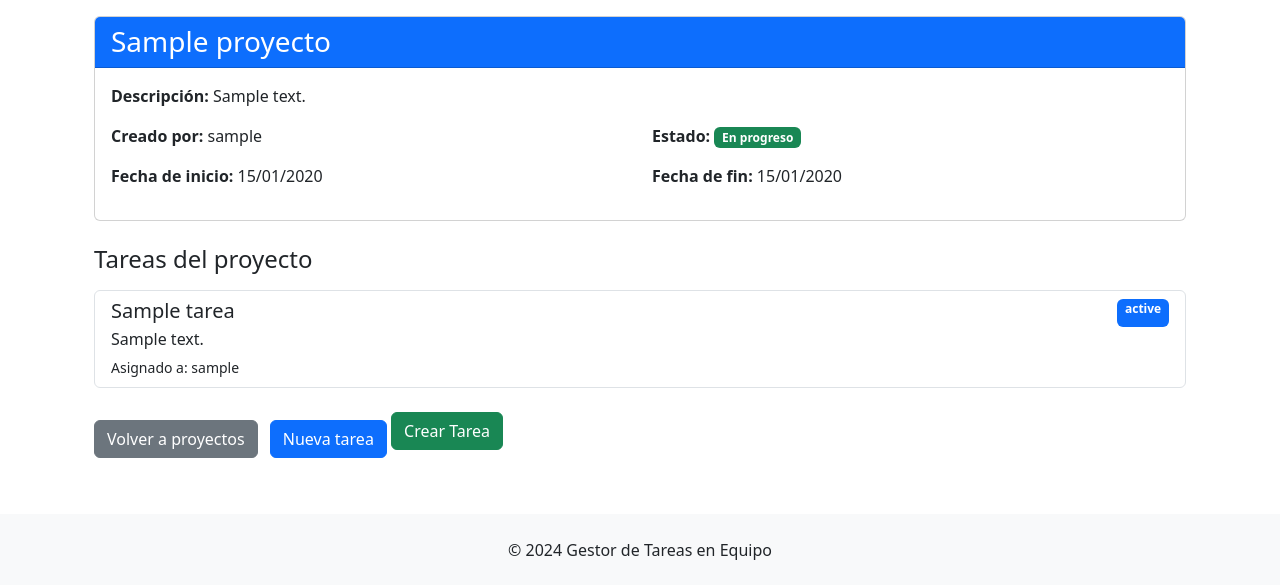
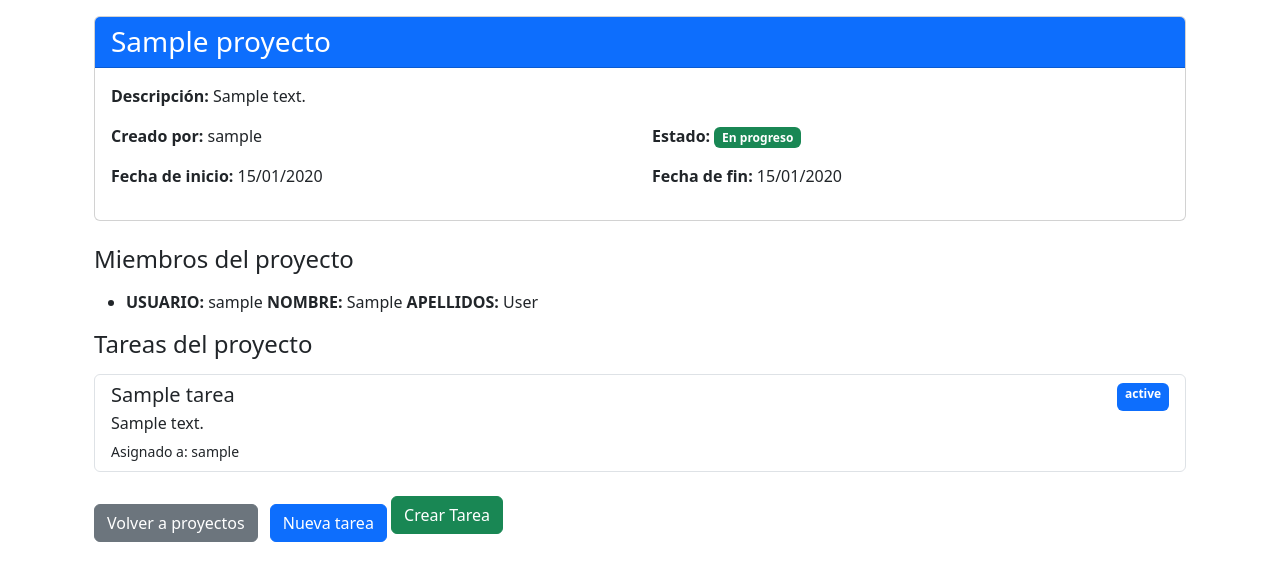
Before and after one commit to anibalCApaza/proyecto_web_3, a Django app: page /proyecto/ver/1 in a window 1280 px wide. Shown: the part 56-641 px from the top of the page. Run offline with Django 5.2, Linux system fonts and the light colour scheme; a user stored in the database is signed in; tables that the repository leaves empty hold one stand-in row (values such as "Sample post").

Commit message:
Agregación de listado de miembros

```diff
--- a/proyecto/templates/proyecto/ver_proyecto.html
+++ b/proyecto/templates/proyecto/ver_proyecto.html
@@ -25,6 +25,20 @@
             </div>
         </div>
     </div>
+
+
+    <h4 class="mb-3">Miembros del proyecto</h4>
+    {% if miembros %}
+    <ul>
+      {% for miembro in miembros  %}
+       <li>
+        <b>USUARIO: </b>{{ miembro.usuario_agregado.username}} <b>NOMBRE: </b>{{ miembro.usuario_agregado.first_name}}  <b>APELLIDOS: </b>{{ miembro.usuario_agregado.last_name}}
+
+      </li>
+      {% endfor %}
+
+    </ul>
+    {% endif %}
     <h4 class="mb-3">Tareas del proyecto</h4>
     {% if tareas %}
         <div class="list-group">
--- a/proyecto/views.py
+++ b/proyecto/views.py
@@ -4,7 +4,7 @@ from django.contrib.auth.decorators import login_required
 
 from proyecto.forms import ProyectoForm
 from tarea.models import Tarea
-from .models import Proyecto
+from .models import MiembroProyecto, Proyecto
 
 
 # TODO: Considera que todas las vistas deben usar return render....... para mostrar su información en un template
@@ -46,6 +46,7 @@ def crear_proyecto(request):
 def ver_proyecto(request, id):
     proyecto = get_object_or_404(Proyecto, id=id)
     tareas = Tarea.objects.filter(proyecto_id=id)
+    miembros = MiembroProyecto.objects.filter(proyecto_id=id)
 
-    context = {"proyecto": proyecto, "tareas": tareas}
+    context = {"proyecto": proyecto, "tareas": tareas, "miembros": miembros}
     return render(request, "proyecto/ver_proyecto.html", context=context)
```
